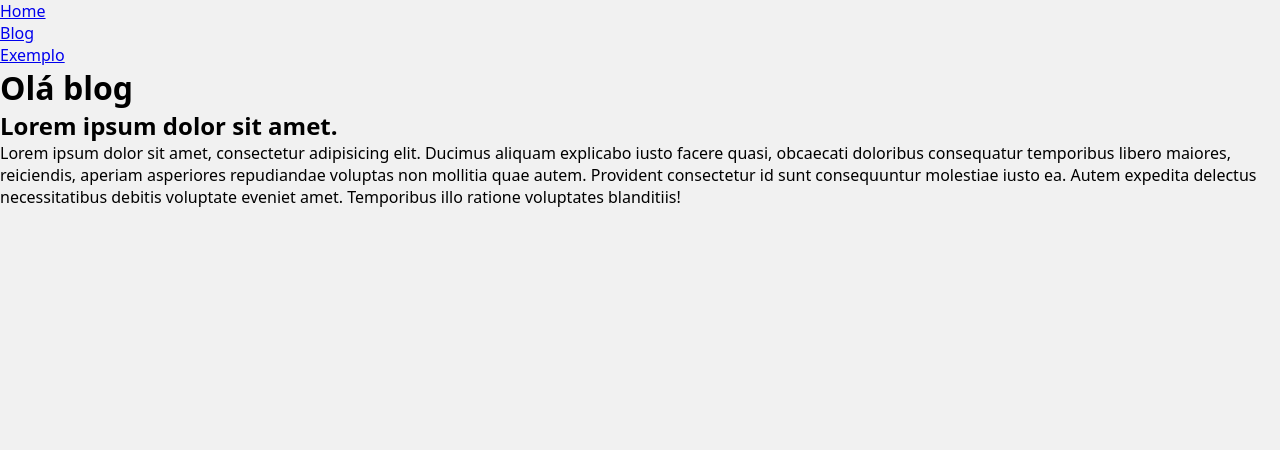
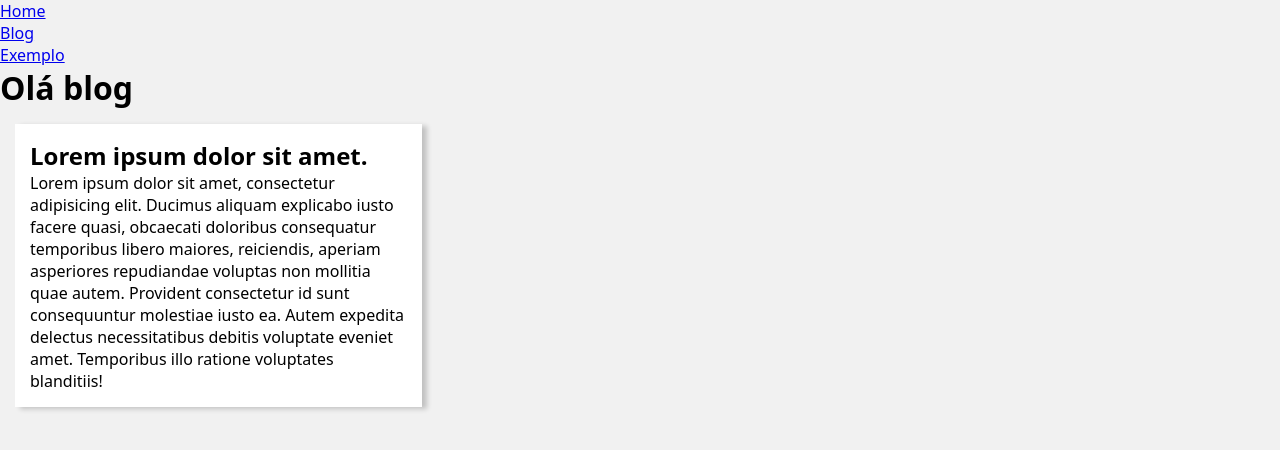
Before and after one commit to diegorhcp89/py_django_basico, a Django app: page /blog/ in a window 1280 px wide. Shown: the top 450 px of the page. Run offline with Django 5.2, Linux system fonts and the light colour scheme.

Commit message:
Entendendo o seu HTML final + adicionando CSS aos posts

```diff
--- a/ola_django/base/static/global/css/style.css
+++ b/ola_django/base/static/global/css/style.css
@@ -17,3 +17,21 @@ body {
   font-family: system-ui, -apple-system, BlinkMacSystemFont, 'Segoe UI', Roboto,
     Oxygen, Ubuntu, Cantarell, 'Open Sans', 'Helvetica Neue', sans-serif;
 }
+
+.content {
+    display: grid;
+    gap: 1.5rem;
+    padding: 1.5rem;
+}
+
+.post {
+    background-color: #fff;
+    padding: 1.5rem;
+    box-shadow: 5px 2px 5px rgba(0, 0, 0, 20%);
+}
+
+@media (min-width: 600px) {
+    .content {
+        grid-template-columns: repeat(auto-fill, minmax(32rem, 1fr));
+    }
+}
```
